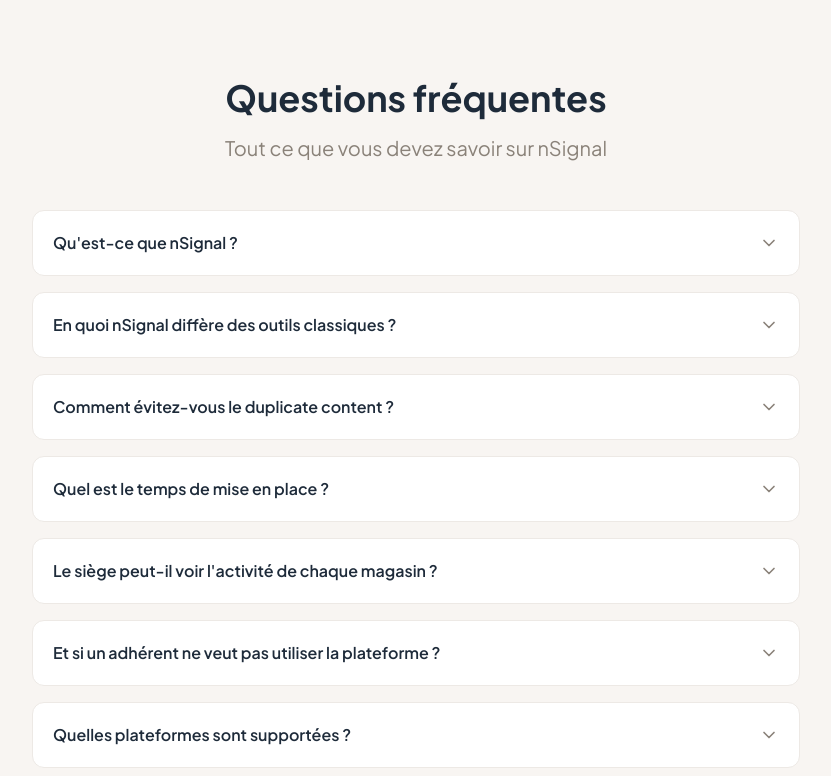
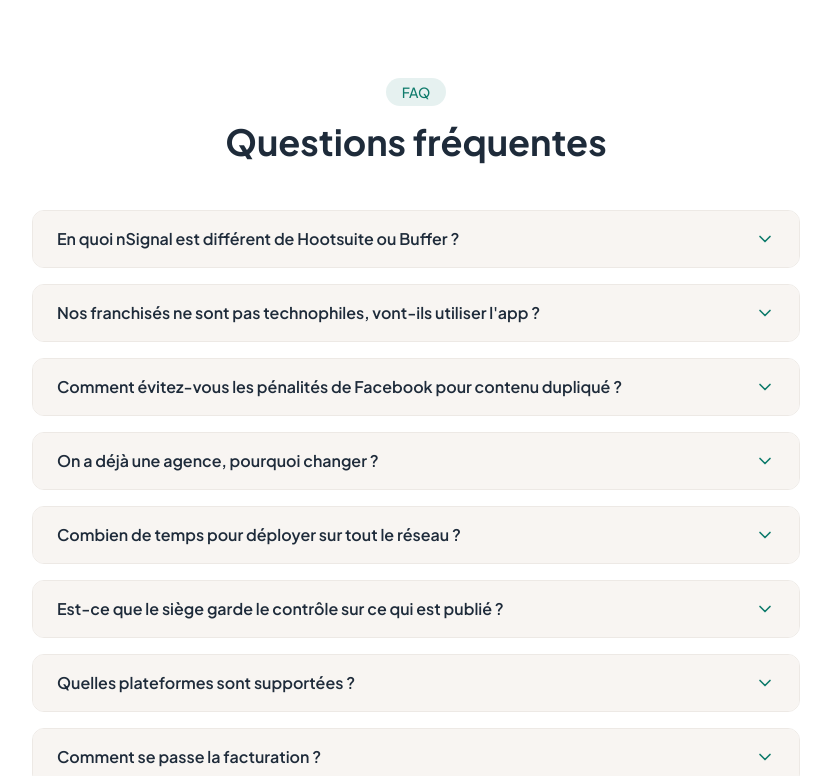
Before and after one commit to Mazaljoker/VISIOPOST_WEBSITE, a React (Vite) app: page / in a window 1280 px wide. Shown: the part 8520-9296 px from the top of the page, without its empty margins (224-1055 px from the left). Built offline with nearby package versions, Linux system fonts and the light colour scheme.

Commit message:
✨ Vision Complete: Updated FaqSection with new vision-aligned questions

```diff
--- a/src/sections/FaqSection.tsx
+++ b/src/sections/FaqSection.tsx
@@ -1,48 +1,96 @@
 import { motion } from 'framer-motion';
-import { faqs } from '../data/faqs';
-import FaqItem from '../components/FaqItem';
+import { useState } from 'react';
+import { ChevronDown } from 'lucide-react';
 
-const titleVariants = {
-  hidden: { opacity: 0, y: 40 },
-  visible: {
-    opacity: 1,
-    y: 0,
-    transition: {
-      duration: 0.6,
-      ease: 'easeOut' as const,
-    },
+const faqs = [
+  {
+    question: "En quoi nSignal est différent de Hootsuite ou Buffer ?",
+    answer: "Hootsuite et Buffer sont faits pour un community manager qui gère quelques comptes. nSignal est conçu pour les réseaux de 50 à 500+ magasins où chaque franchisé doit pouvoir publier simplement, sans formation, en 40 secondes. C'est un canal de distribution, pas un outil de scheduling."
   },
-};
+  {
+    question: "Nos franchisés ne sont pas technophiles, vont-ils utiliser l'app ?",
+    answer: "C'est justement notre force. L'app est aussi simple que d'envoyer un SMS. Notification push → ouvrir → 1 tap = publié. Pas de copier-coller, pas de téléchargement. Si le franchisé sait liker une photo sur Facebook, il sait utiliser nSignal."
+  },
+  {
+    question: "Comment évitez-vous les pénalités de Facebook pour contenu dupliqué ?",
+    answer: "Notre IA génère automatiquement des variations uniques pour chaque magasin : accroches différentes, personnalisation locale, rotation des hashtags. Le franchisé ne voit rien de tout ça, mais chaque post est unique. Résultat : 0 pénalité algorithmique."
+  },
+  {
+    question: "On a déjà une agence, pourquoi changer ?",
+    answer: "Votre agence crée peut-être du super contenu, mais qui le diffuse sur vos 200 pages locales ? Avec un taux de diffusion de 15%, 85% du travail est gaspillé. nSignal peut travailler AVEC votre agence : elle alimente la plateforme, nSignal assure la distribution."
+  },
+  {
+    question: "Combien de temps pour déployer sur tout le réseau ?",
+    answer: "Setup siège : 1 jour. Onboarding franchisés : ils téléchargent l'app et se connectent en 2 minutes. Pas de formation nécessaire. La plupart des réseaux sont opérationnels en moins d'une semaine."
+  },
+  {
+    question: "Est-ce que le siège garde le contrôle sur ce qui est publié ?",
+    answer: "Absolument. Vous choisissez le mode : publication automatique (siège publie directement), suggérée (franchisé approuve), ou participative (franchisé complète un template). Templates verrouillés, workflows d'approbation, brand safety garantie."
+  },
+  {
+    question: "Quelles plateformes sont supportées ?",
+    answer: "Facebook est disponible maintenant. Instagram arrive T1 2026, Google Business Profile T2 2026. TikTok, YouTube Shorts et LinkedIn suivront selon la demande. Notre architecture permet d'ajouter de nouvelles plateformes rapidement."
+  },
+  {
+    question: "Comment se passe la facturation ?",
+    answer: "30€ par magasin par mois, tout inclus. Pas de frais de setup, pas de modules supplémentaires. Offre spéciale : le siège est gratuit si vous avez 10+ magasins actifs. On propose aussi des pilotes à -50% sur 20 magasins pendant 2 mois."
+  },
+];
 
 /**
- * Section FAQ - Charte Graphique nSignal 2025
+ * FAQ Section - Questions alignées avec la nouvelle vision
  */
 const FaqSection = () => {
+  const [openIndex, setOpenIndex] = useState<number | null>(null);
+
   return (
-    <section id="faq" className="py-20 px-4 sm:px-6 lg:px-8 bg-nsignal-light dark:bg-nsignal-dark-500">
+    <section id="faq" className="py-20 px-4 sm:px-6 lg:px-8 bg-white dark:bg-nsignal-dark">
       <div className="max-w-3xl mx-auto">
         <motion.div
           className="text-center mb-12"
-          initial="hidden"
-          whileInView="visible"
-          viewport={{ once: true, amount: 0.5 }}
-          variants={titleVariants}
+          initial={{ opacity: 0, y: 20 }}
+          whileInView={{ opacity: 1, y: 0 }}
+          viewport={{ once: true }}
         >
-          <h2 className="text-4xl font-bold text-nsignal-dark dark:text-nsignal-light mb-4">
+          <span className="inline-block px-4 py-1 rounded-full bg-nsignal-primary/10 text-nsignal-primary text-sm font-medium mb-4">
+            FAQ
+          </span>
+          <h2 className="text-3xl md:text-4xl font-bold text-nsignal-dark dark:text-white">
             Questions fréquentes
           </h2>
-          <p className="text-xl text-nsignal-light-700 dark:text-nsignal-light-600">
-            Tout ce que vous devez savoir sur nSignal
-          </p>
         </motion.div>
 
         <div className="space-y-4">
           {faqs.map((faq, index) => (
-            <FaqItem
+            <motion.div
               key={index}
-              question={faq.question}
-              answer={faq.answer}
-            />
+              className="border border-nsignal-light-400 dark:border-nsignal-dark-400 rounded-xl overflow-hidden"
+              initial={{ opacity: 0, y: 20 }}
+              whileInView={{ opacity: 1, y: 0 }}
+              viewport={{ once: true }}
+              transition={{ delay: index * 0.05 }}
+            >
+              <button
+                className="w-full px-6 py-4 text-left flex items-center justify-between gap-4 bg-nsignal-light dark:bg-nsignal-dark-500 hover:bg-nsignal-light-300 dark:hover:bg-nsignal-dark-400 transition-colors"
+                onClick={() => setOpenIndex(openIndex === index ? null : index)}
+              >
+                <span className="font-semibold text-nsignal-dark dark:text-white">
+                  {faq.question}
+                </span>
+                <ChevronDown
+                  className={`w-5 h-5 text-nsignal-primary transition-transform ${
+                    openIndex === index ? 'rotate-180' : ''
+                  }`}
+                />
+              </button>
+              {openIndex === index && (
+                <div className="px-6 py-4 bg-white dark:bg-nsignal-dark-600">
+                  <p className="text-nsignal-dark/70 dark:text-white/70">
+                    {faq.answer}
+                  </p>
+                </div>
+              )}
+            </motion.div>
           ))}
         </div>
       </div>
```
